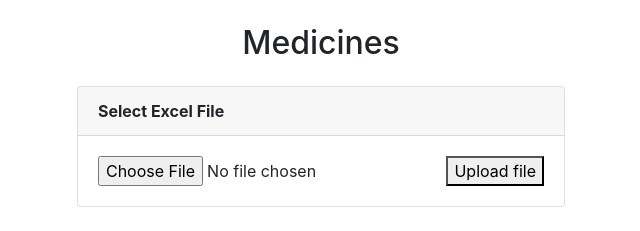
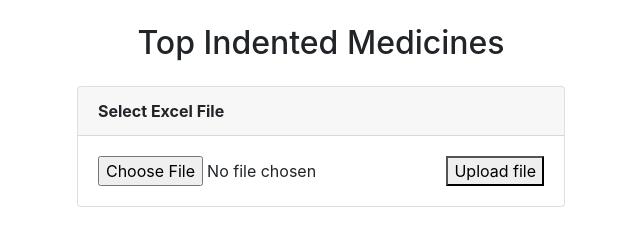
Before and after one commit to Nupur18/CGHS-TopMedicines, a Django app: page / in a window 1280 px wide. Shown: the part 216-447 px from the top of the page, without its empty margins (319-959 px from the left). Run offline with Django 3.2, Linux system fonts and the light colour scheme; some libraries are stand-ins or nearby versions.

Commit message:
Update index.html

```diff
--- a/templates/index.html
+++ b/templates/index.html
@@ -48,7 +48,7 @@
     </nav>
 
 
-    <h2 class="text-center mt-4 mb-4">Medicines</h2>
+    <h2 class="text-center mt-4 mb-4">Top Indented Medicines</h2>
 
     <div class="container">
         <div class="card">
```
